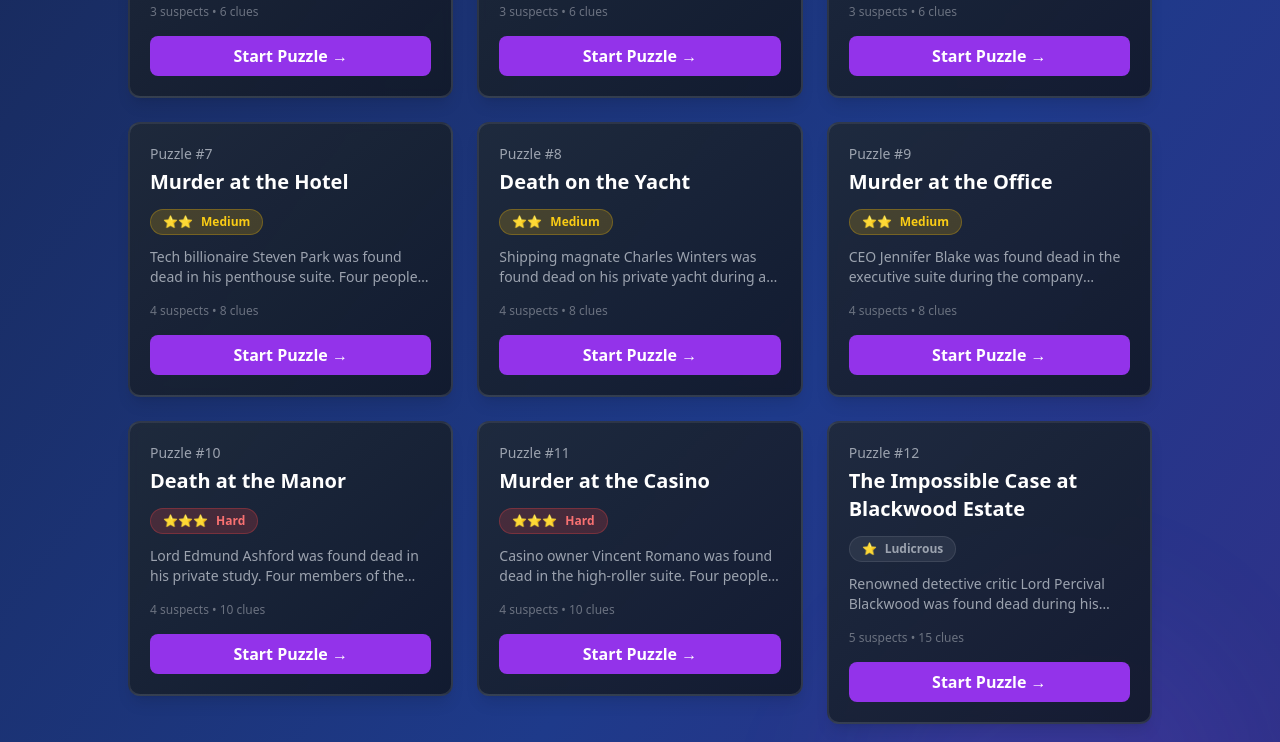
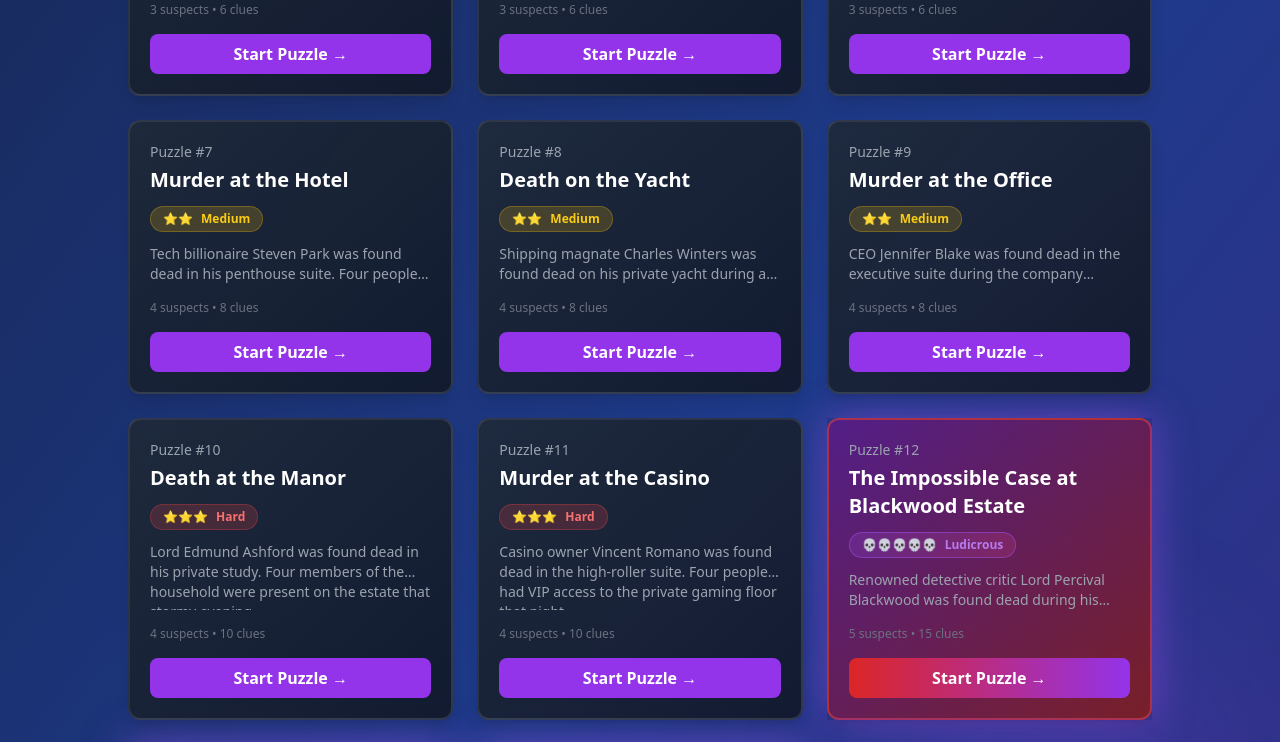
Before and after one commit to Get-PrivilegedLogic/Sleuthwork, a React (Vite) app: page /puzzles in a window 1280 px wide. Shown: the part 660-1402 px from the top of the page. Built offline with nearby package versions, Linux system fonts and the light colour scheme.

Commit message:
Fix ludacris card sizing and change to 5 skulls

```diff
--- a/src/pages/PuzzleArchive.tsx
+++ b/src/pages/PuzzleArchive.tsx
@@ -7,6 +7,7 @@ export default function PuzzleArchive() {
       case 'easy': return 'bg-green-500/20 text-green-400 border-green-500/30';
       case 'medium': return 'bg-yellow-500/20 text-yellow-400 border-yellow-500/30';
       case 'hard': return 'bg-red-500/20 text-red-400 border-red-500/30';
+      case 'ludicrous': return 'bg-gradient-to-r from-purple-500/20 to-pink-500/20 text-purple-400 border-purple-500/50 animate-pulse';
       default: return 'bg-gray-500/20 text-gray-400 border-gray-500/30';
     }
   };
@@ -16,6 +17,7 @@ export default function PuzzleArchive() {
       case 'easy': return '⭐';
       case 'medium': return '⭐⭐';
       case 'hard': return '⭐⭐⭐';
+      case 'ludicrous': return '💀💀💀💀💀';
       default: return '⭐';
     }
   };
@@ -64,36 +66,40 @@ export default function PuzzleArchive() {
               <Link
                 key={puzzle.id}
                 to={`/puzzle/${puzzle.id}`}
-                className="card-hover group"
+                className={`card-hover group ${puzzle.difficulty === 'ludicrous' ? 'ludicrous-glow' : ''}`}
                 style={{ animationDelay: `${index * 0.1}s` }}
               >
-                <div className="bg-gradient-to-br from-gray-800/90 to-gray-900/90 backdrop-blur-sm rounded-xl p-5 border-2 border-white/10 hover:border-purple-500/50 transition-all shadow-lg">
+                <div className={`bg-gradient-to-br backdrop-blur-sm rounded-xl p-5 border-2 transition-all shadow-lg h-full flex flex-col ${
+                  puzzle.difficulty === 'ludicrous'
+                    ? 'from-purple-900/90 to-red-900/90 border-red-500/50 hover:border-red-400'
+                    : 'from-gray-800/90 to-gray-900/90 border-white/10 hover:border-purple-500/50'
+                }`}>
                   {/* Header */}
                   <div className="flex items-start justify-between mb-3">
-                    <div className="flex-1">
+                    <div className="flex-1 min-w-0">
                       <div className="text-sm text-gray-400 mb-1">Puzzle #{index + 1}</div>
-                      <h3 className="text-xl font-bold text-white group-hover:text-purple-300 transition">
+                      <h3 className="text-xl font-bold text-white group-hover:text-purple-300 transition line-clamp-2">
                         {puzzle.title}
                       </h3>
                     </div>
                     {completed && (
-                      <div className="text-2xl animate-bounce">✓</div>
+                      <div className="text-2xl animate-bounce ml-2 flex-shrink-0">✓</div>
                     )}
                   </div>
 
                   {/* Difficulty Badge */}
-                  <div className={`inline-flex items-center gap-2 px-3 py-1 rounded-full text-xs font-semibold border mb-3 ${getDifficultyColor(puzzle.difficulty)}`}>
+                  <div className={`inline-flex items-center gap-2 px-3 py-1 rounded-full text-xs font-semibold border mb-3 self-start ${getDifficultyColor(puzzle.difficulty)}`}>
                     <span>{getDifficultyIcon(puzzle.difficulty)}</span>
                     <span className="capitalize">{puzzle.difficulty}</span>
                   </div>
 
                   {/* Description */}
-                  <p className="text-gray-400 text-sm mb-4 line-clamp-2">
+                  <p className="text-gray-400 text-sm mb-4 line-clamp-2 flex-grow">
                     {puzzle.backstory}
                   </p>
 
                   {/* Stats */}
-                  <div className="flex items-center justify-between text-xs text-gray-500">
+                  <div className="flex items-center justify-between text-xs text-gray-500 mb-4">
                     <div>
                       {puzzle.suspects.length} suspects • {puzzle.clues.length} clues
                     </div>
@@ -105,8 +111,12 @@ export default function PuzzleArchive() {
                   </div>
 
                   {/* Play Button */}
-                  <div className="mt-4 text-center">
-                    <div className="bg-purple-600 hover:bg-purple-700 text-white font-bold py-2 px-4 rounded-lg transition-all group-hover:scale-105">
+                  <div className="mt-auto">
+                    <div className={`text-center font-bold py-2 px-4 rounded-lg transition-all group-hover:scale-105 ${
+                      puzzle.difficulty === 'ludicrous'
+                        ? 'bg-gradient-to-r from-red-600 to-purple-600 hover:from-red-700 hover:to-purple-700 text-white'
+                        : 'bg-purple-600 hover:bg-purple-700 text-white'
+                    }`}>
                       {completed ? 'Play Again' : 'Start Puzzle'} →
                     </div>
                   </div>
```
